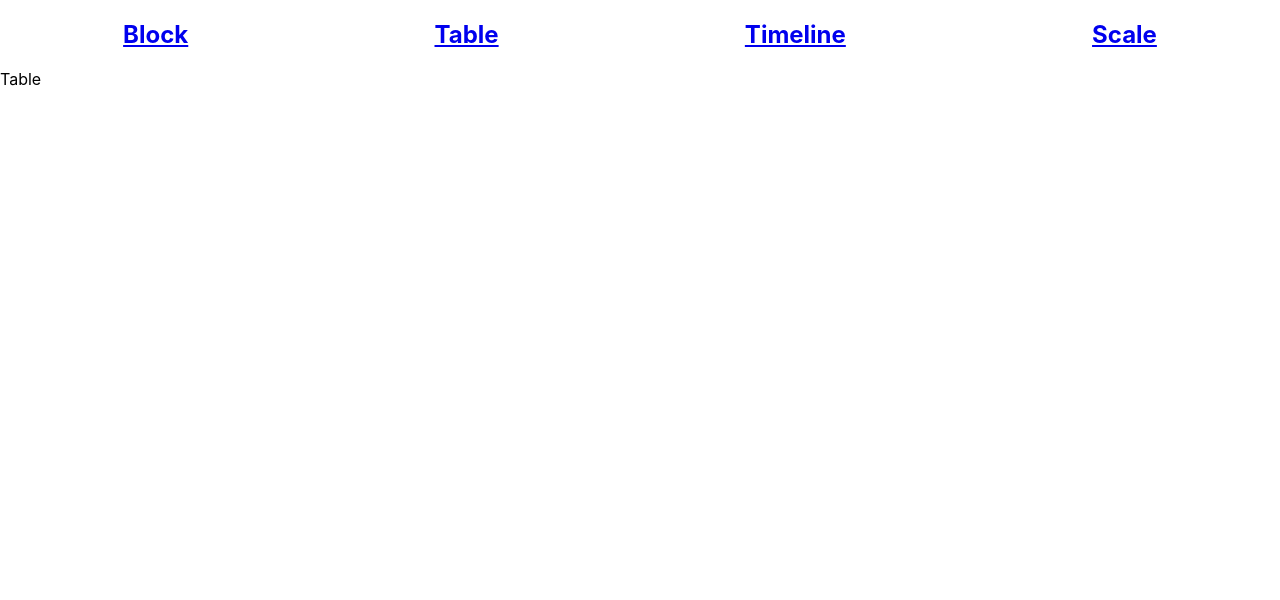
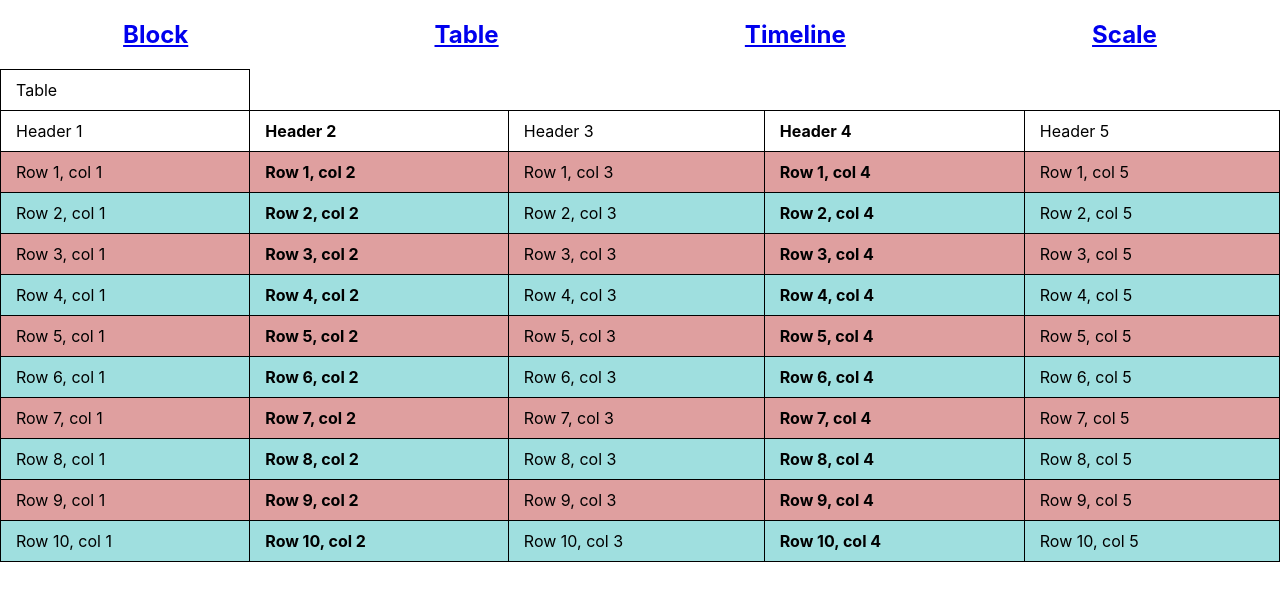
Before and after one commit to adam-vermes/react-chart, a React (Create React App) app: page /table in a window 1280 px wide. Shown: the top 600 px of the page. Built offline with nearby package versions, Linux system fonts and the light colour scheme.

Commit message:
Table part

```diff
--- a/src/component/Table/Table.css
+++ b/src/component/Table/Table.css
@@ -0,0 +1,68 @@
+.table {
+  width: 100%;
+  border-collapse: collapse;
+}
+
+.table td,
+.table th {
+  padding: 10px 15px;
+  border: 1px solid black;
+  text-align: left;
+}
+
+.table th {
+  background-color: white;
+  color: black;
+}
+
+.table th:nth-child(odd) {
+  font-weight: normal;
+}
+
+.table tbody td:nth-child(even) {
+  font-weight: bold;
+}
+
+.table tbody tr:nth-child(odd) {
+  background-color: rgb(223 159 159);
+}
+
+.table tbody tr:nth-child(even) {
+  background-color: rgb(159 223 223);
+}
+
+@media only screen and (max-width: 400px) {
+  .table,
+  thead,
+  tbody,
+  th,
+  td,
+  tr {
+    display: block;
+  }
+
+  .table td,
+  .table tr:last-child {
+    border: none;
+  }
+
+  .table {
+    margin: 5px;
+    border: 1px solid black;
+  }
+
+  .table thead tr:first-child {
+    font-weight: bold;
+    font-size: 40px;
+    position: sticky;
+    top: 0;
+  }
+
+  /* .table thead th:first-child {
+    display: none;
+    font-weight: bold;
+    font-size: 40px;
+    position: sticky;
+    top: 0;
+  } */
+}
--- a/src/component/Table/Table.js
+++ /dev/null
@@ -1,11 +0,0 @@
-import React from 'react'
-
-const Table = () => {
-    return (
-        <div>
-            Table
-        </div>
-    )
-}
-
-export default Table
--- /dev/null
+++ b/src/component/Table/Table.tsx
@@ -0,0 +1,106 @@
+import './Table.css';
+import React from 'react';
+
+const Table = () => {
+    return (
+        <table className="table">
+            <thead>
+                <tr>
+                    <th>Table</th>
+                </tr>
+
+                <tr>
+                    <th col-span="1">Header 1</th>
+                    <th col-span="1">Header 2</th>
+                    <th col-span="1">Header 3</th>
+                    <th col-span="1">Header 4</th>
+                    <th col-span="1">Header 5</th>
+                </tr>
+            </thead>
+
+            <tbody>
+                <tr>
+                    <td data-label="Header1">Row 1, col 1</td>
+                    <td data-label="Header2">Row 1, col 2</td>
+                    <td data-label="Header3">Row 1, col 3</td>
+                    <td data-label="Header4">Row 1, col 4</td>
+                    <td data-label="Header5">Row 1, col 5</td>
+                </tr>
+
+                <tr>
+                    <td data-label="Header1">Row 2, col 1</td>
+                    <td data-label="Header2">Row 2, col 2</td>
+                    <td data-label="Header3">Row 2, col 3</td>
+                    <td data-label="Header4">Row 2, col 4</td>
+                    <td data-label="Header5">Row 2, col 5</td>
+                </tr>
+
+                <tr>
+                    <td data-label="Header1">Row 3, col 1</td>
+                    <td data-label="Header2">Row 3, col 2</td>
+                    <td data-label="Header3">Row 3, col 3</td>
+                    <td data-label="Header4">Row 3, col 4</td>
+                    <td data-label="Header5">Row 3, col 5</td>
+                </tr>
+
+                <tr>
+                    <td data-label="Header1">Row 4, col 1</td>
+                    <td data-label="Header2">Row 4, col 2</td>
+                    <td data-label="Header3">Row 4, col 3</td>
+                    <td data-label="Header4">Row 4, col 4</td>
+                    <td data-label="Header5">Row 4, col 5</td>
+                </tr>
+
+                <tr>
+                    <td data-label="Header1">Row 5, col 1</td>
+                    <td data-label="Header2">Row 5, col 2</td>
+                    <td data-label="Header3">Row 5, col 3</td>
+                    <td data-label="Header4">Row 5, col 4</td>
+                    <td data-label="Header5">Row 5, col 5</td>
+                </tr>
+
+                <tr>
+                    <td data-label="Header1">Row 6, col 1</td>
+                    <td data-label="Header2">Row 6, col 2</td>
+                    <td data-label="Header3">Row 6, col 3</td>
+                    <td data-label="Header4">Row 6, col 4</td>
+                    <td data-label="Header5">Row 6, col 5</td>
+                </tr>
+
+                <tr>
+                    <td data-label="Header1">Row 7, col 1</td>
+                    <td data-label="Header2">Row 7, col 2</td>
+                    <td data-label="Header3">Row 7, col 3</td>
+                    <td data-label="Header4">Row 7, col 4</td>
+                    <td data-label="Header5">Row 7, col 5</td>
+                </tr>
+
+                <tr>
+                    <td data-label="Header1">Row 8, col 1</td>
+                    <td data-label="Header2">Row 8, col 2</td>
+                    <td data-label="Header3">Row 8, col 3</td>
+                    <td data-label="Header4">Row 8, col 4</td>
+                    <td data-label="Header5">Row 8, col 5</td>
+                </tr>
+
+                <tr>
+                    <td data-label="Header1">Row 9, col 1</td>
+                    <td data-label="Header2">Row 9, col 2</td>
+                    <td data-label="Header3">Row 9, col 3</td>
+                    <td data-label="Header4">Row 9, col 4</td>
+                    <td data-label="Header5">Row 9, col 5</td>
+                </tr>
+
+                <tr>
+                    <td data-label="Header1">Row 10, col 1</td>
+                    <td data-label="Header2">Row 10, col 2</td>
+                    <td data-label="Header3">Row 10, col 3</td>
+                    <td data-label="Header4">Row 10, col 4</td>
+                    <td data-label="Header5">Row 10, col 5</td>
+                </tr>
+            </tbody>
+        </table>
+    )
+}
+
+export default Table
```
